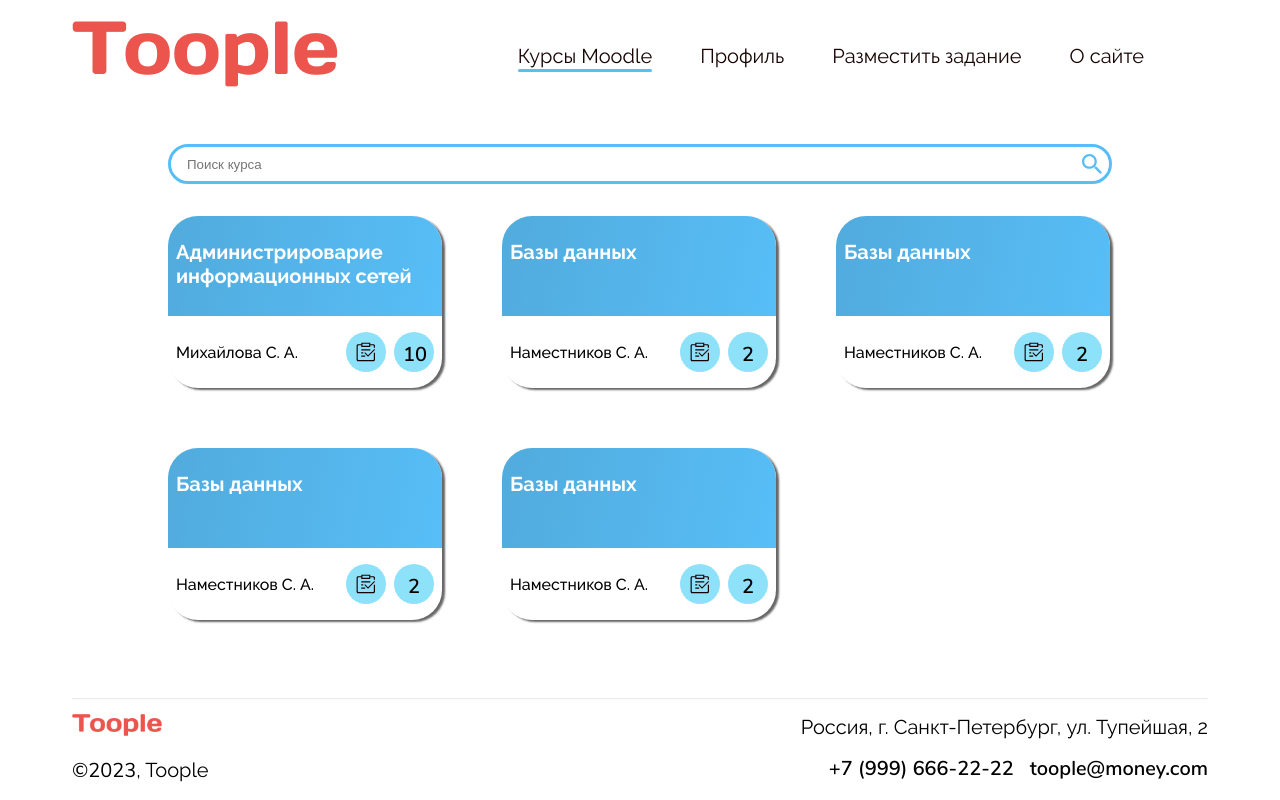
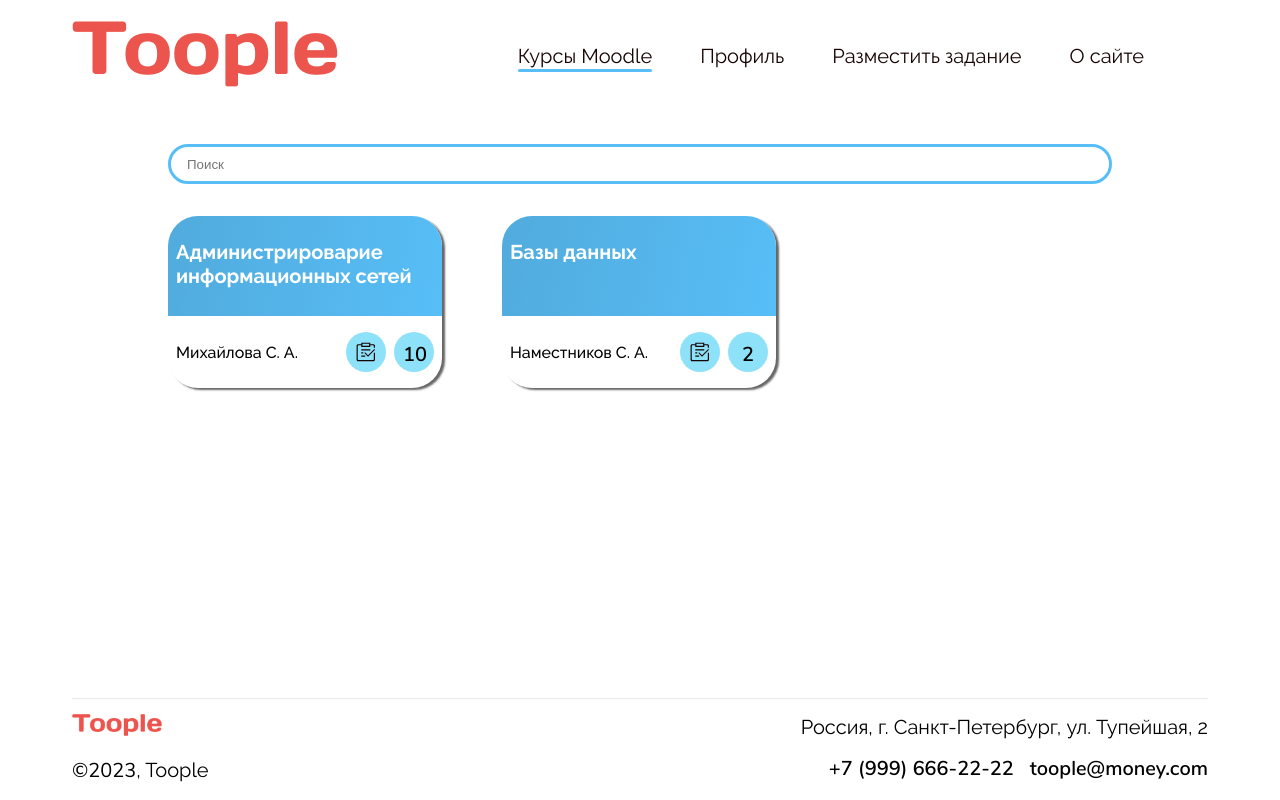
Before and after one commit to BooogdaaaN/Toople, a React (Create React App) app: page /courses in a window 1280 px wide. Built offline with nearby package versions, Linux system fonts and the light colour scheme.

Commit message:
feat: search hook

```diff
--- a/src/components/ElementToSelect.jsx
+++ b/src/components/ElementToSelect.jsx
@@ -1,6 +1,4 @@
 import "../stylesheets/ElementToSelect.scss";
-import SelectList from "../components/SelectList.jsx";
-import { coursesData, tasksData } from "../data.js";
 function ElementToSelect({ title, subtitle }) {
     return (
         <div className="elementToSelect">
--- a/src/components/SelectList.jsx
+++ b/src/components/SelectList.jsx
@@ -1,47 +1,33 @@
-import { useEffect, useMemo, useState } from "react";
+import { useMemo, useState } from "react";
 import "../stylesheets/SelectList.scss";
-import InputField from "./UI/input_field/InputField";
 import BlueButton from "../components/UI/blue_button/BlueButton.jsx";
+import useSearchFilter from "../hooks/useSearchFilter.jsx";
 function SelectList({
-    title,
     name,
+    value,
     elements,
     onAdd,
     onSelect,
+    title,
     buttonTitle,
-    value,
 }) {
-    const [searchQuery, setSearchQuery] = useState("");
     const [displayedElements, setDisplayedElements] = useState(elements);
-
-    useEffect(() => {
-        setDisplayedElements(() => {
-            const sortedElements = [...elements].sort((a, b) => {
+    const [searchBar] = useSearchFilter(elements, setDisplayedElements);
+    // console.log("redrawList");
+    useMemo(() => {
+        setDisplayedElements(() =>
+            [...elements].sort((a, b) => {
                 if (a["sortBy"] === "newElement") return -1;
                 return a["sortBy"]?.localeCompare(b["sortBy"]);
-            });
-            const filteredElements = sortedElements.filter((element) => {
-                const searchInArray = (element) =>
-                    element.toLowerCase().includes(searchQuery.toLowerCase());
-
-                if (element.searchBy.some(searchInArray)) return true;
-                return false;
-            });
-            return filteredElements;
-        });
-    }, [elements, searchQuery]);
+            })
+        );
+        console.log("sorted has called");
+    }, [elements]);
 
     return (
         <div className="selectList">
             <div className="selectList__title">{title}</div>
-            <div className="selectList__search">
-                <InputField
-                    placeholder={"Поиск"}
-                    name="search"
-                    id="search"
-                    onChange={(e) => setSearchQuery(e.target.value)}
-                />
-            </div>
+            <div className="selectList__search">{searchBar}</div>
 
             <fieldset>
                 {displayedElements.length === 0 && (
--- /dev/null
+++ b/src/hooks/useSearchFilter.jsx
@@ -0,0 +1,25 @@
+import InputField from "../components/UI/input_field/InputField";
+function useSearchFilter(elementsToFilter, setFilteredElements) {
+    const searchBar = (
+        <InputField
+            placeholder={"Поиск"}
+            name="search"
+            id="search"
+            onChange={(e) => filterElements(e.target.value)}
+        />
+    );
+    function filterElements(searchQueryValue) {
+        const filteredElements = elementsToFilter.filter((element) => {
+            const searchInArray = (property) =>
+                property.toLowerCase().includes(searchQueryValue.toLowerCase());
+
+            if (element.searchBy.some(searchInArray)) return true;
+            return false;
+        });
+        setFilteredElements(filteredElements);
+        console.log("redrawSearch");
+    }
+    return [searchBar];
+}
+
+export default useSearchFilter;
--- a/src/pages/Course.jsx
+++ b/src/pages/Course.jsx
@@ -7,9 +7,9 @@
 
 function Course() {
     let { courseId } = useParams();
-    //courseData[GET](course.id)
+    //courses/id[GET](course.id)
     const data = {
-        courseName: "Администрирование информационных систем",
+        name: "Администрирование информационных систем",
         teacherName: "Михайлова С.А",
         tasks: [
             {
@@ -22,12 +22,14 @@
                         name: "Богдан",
                         doerVariantPrice: 400,
                         customerVariantPrice: 800,
+                        hasCompleted: true,
                     },
                     {
                         id: 2,
                         name: "Юльча",
                         doerVariantPrice: 400,
                         customerVariantPrice: 12000,
+                        hasCompleted: false,
                     },
                 ],
             },
@@ -42,12 +44,14 @@
                         doerId: 1,
                         doerVariantPrice: 400,
                         customerVariantPrice: 800,
+                        hasCompleted: true,
                     },
                     {
                         id: 4,
                         name: "Имя Делателя задания 2",
                         doerVariantPrice: 300,
                         customerVariantPrice: 600,
+                        hasCompleted: false,
                     },
                 ],
             },
@@ -56,7 +60,7 @@
 
     return (
         <div className="course">
-            <h1>{data.courseName}</h1>
+            <h1>{data.name}</h1>
             <h2>{data.teacherName}</h2>
             <ul>
                 {data.tasks.map((task, index) => (
--- a/src/pages/Courses.jsx
+++ b/src/pages/Courses.jsx
@@ -3,12 +3,16 @@
 import InputField from "../components/UI/input_field/InputField.jsx";
 
 import searchIcon from "../img/i/search.svg";
-import { coursesData } from "../data.js";
 import { Link } from "react-router-dom";
+import useSearchFilter from "../hooks/useSearchFilter.jsx";
+import { useEffect, useState } from "react";
 function Courses() {
+    const [coursesData, setCoursesData] = useState([]);
+    const [displayedCourses, setDisplayedCourses] = useState([]);
+
+    useEffect(() => {
         ///courses[GET]
         const data = {
-        // getCourses
             coursesData: [
                 {
                     id: 1,
@@ -22,37 +26,22 @@
                     teacherName: "Наместников С. А.",
                     numberOfCompletedWorks: 2,
                 },
-            {
-                id: 3,
-                name: "Базы данных",
-                teacherName: "Наместников С. А.",
-                numberOfCompletedWorks: 2,
-            },
-            {
-                id: 4,
-                name: "Базы данных",
-                teacherName: "Наместников С. А.",
-                numberOfCompletedWorks: 2,
-            },
-            {
-                id: 5,
-                name: "Базы данных",
-                teacherName: "Наместников С. А.",
-                numberOfCompletedWorks: 2,
-            },
             ],
         };
+        setCoursesData(
+            data.coursesData.map((course) => {
+                course.searchBy = [course.name, course.teacherName];
+                return course;
+            })
+        );
+        setDisplayedCourses(data.coursesData);
+    }, []);
+    const [searchBar] = useSearchFilter(coursesData, setDisplayedCourses);
     return (
         <div className="courses">
-            <div className="inputContainer">
-                <InputField
-                    placeholder={"Поиск курса"}
-                    icon={searchIcon}
-                    id={"search"}
-                />
-            </div>
+            <div className="inputContainer">{searchBar}</div>
             <ul className="coursesList">
-                {data.coursesData.map((courseData) => (
+                {displayedCourses.map((courseData) => (
                     <li key={courseData.id}>
                         <Link
                             to={`/courses/${courseData.id}`}
--- a/src/pages/CreateAd.jsx
+++ b/src/pages/CreateAd.jsx
@@ -23,9 +23,7 @@
         setSelectedCourse(selected);
         setSelectedTask(undefined);
     }
-    function handleSelectTask(selected) {
-        setSelectedTask(selected);
-    }
+
     useEffect(() => {
         setListCourseElements(
             coursesData.courses.map((course) => ({
@@ -62,7 +60,7 @@
                         subtitle={newTeacherName}
                     />
                 ),
-                value: "newCourseId",
+                value: "newCourse",
                 sortBy: "newElement",
                 searchBy: [newCourseName, newTeacherName],
             },
@@ -75,7 +73,7 @@
             ...prev,
             {
                 elementToDislay: <ElementToSelect title={newTaskName} />,
-                value: "newTaskId",
+                value: "newTask",
                 sortBy: "newElement",
                 searchBy: [newTaskName],
                 courseId: selectedCourse,
@@ -111,7 +109,7 @@
                                 (task) => task.courseId === selectedCourse
                             )}
                             onAdd={() => setIsAddingTask(true)}
-                            onSelect={handleSelectTask}
+                            onSelect={setSelectedTask}
                             title="Задание"
                             buttonTitle={"Добавить другое задание"}
                         />
```
Lines whose indentation alone changed are shown as unchanged.
